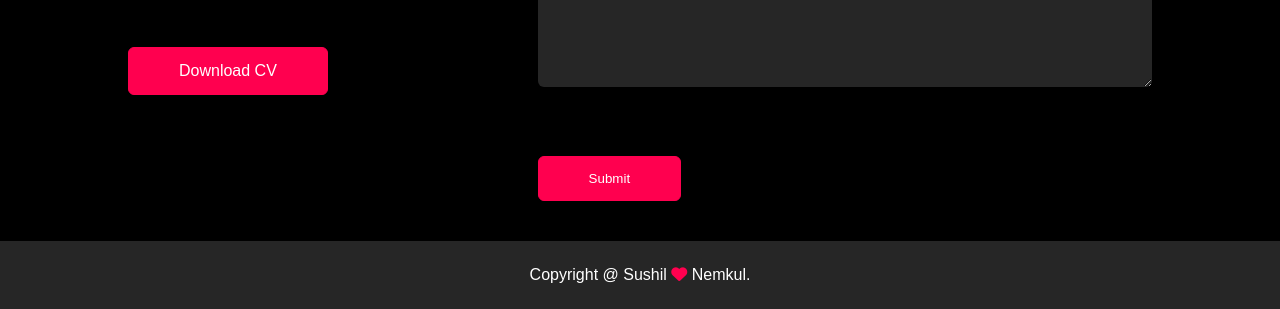
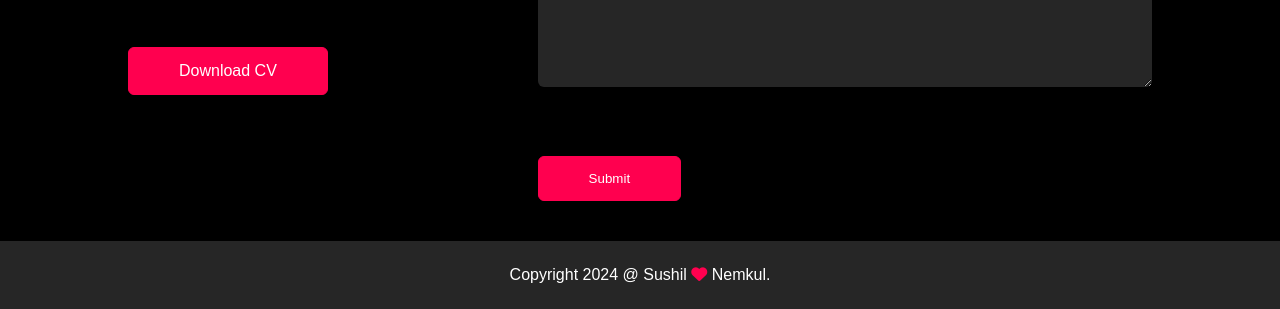
Before and after one commit to sushilnemkul/portfolioo, a plain HTML site: page index.html in a window 1280 px wide. Shown: the part 2685-2994 px from the top of the page. Drawn offline with Linux system fonts and the light colour scheme.

Commit message:
footer update

```diff
--- a/index.html
+++ b/index.html
@@ -172,7 +172,7 @@
         </div>
     </div>
     <div class="copyright">
-        <p>Copyright @ Sushil <i class="fa-solid fa-heart"></i> Nemkul.</p>
+        <p>Copyright 2024 @ Sushil <i class="fa-solid fa-heart"></i> Nemkul.</p>
     </div>
 </div>
 
```
